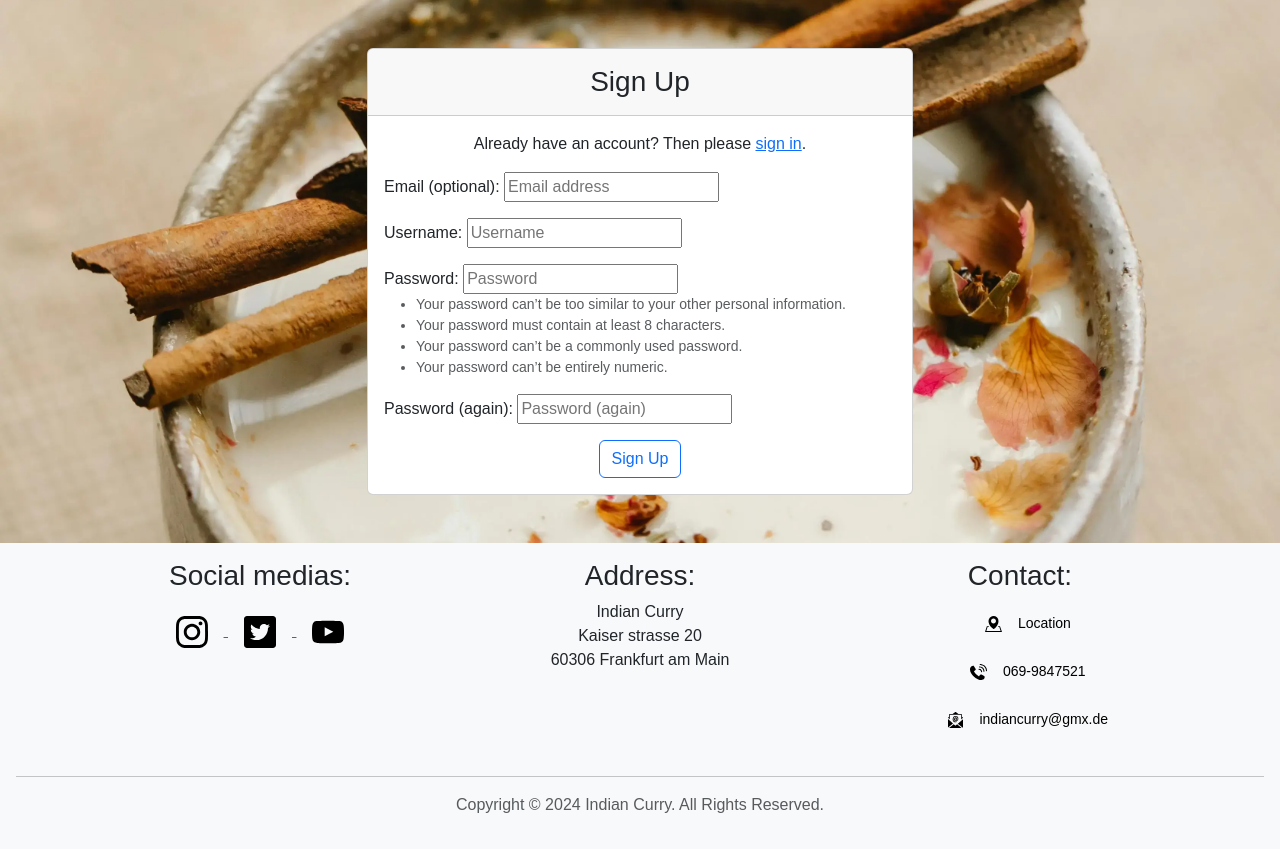
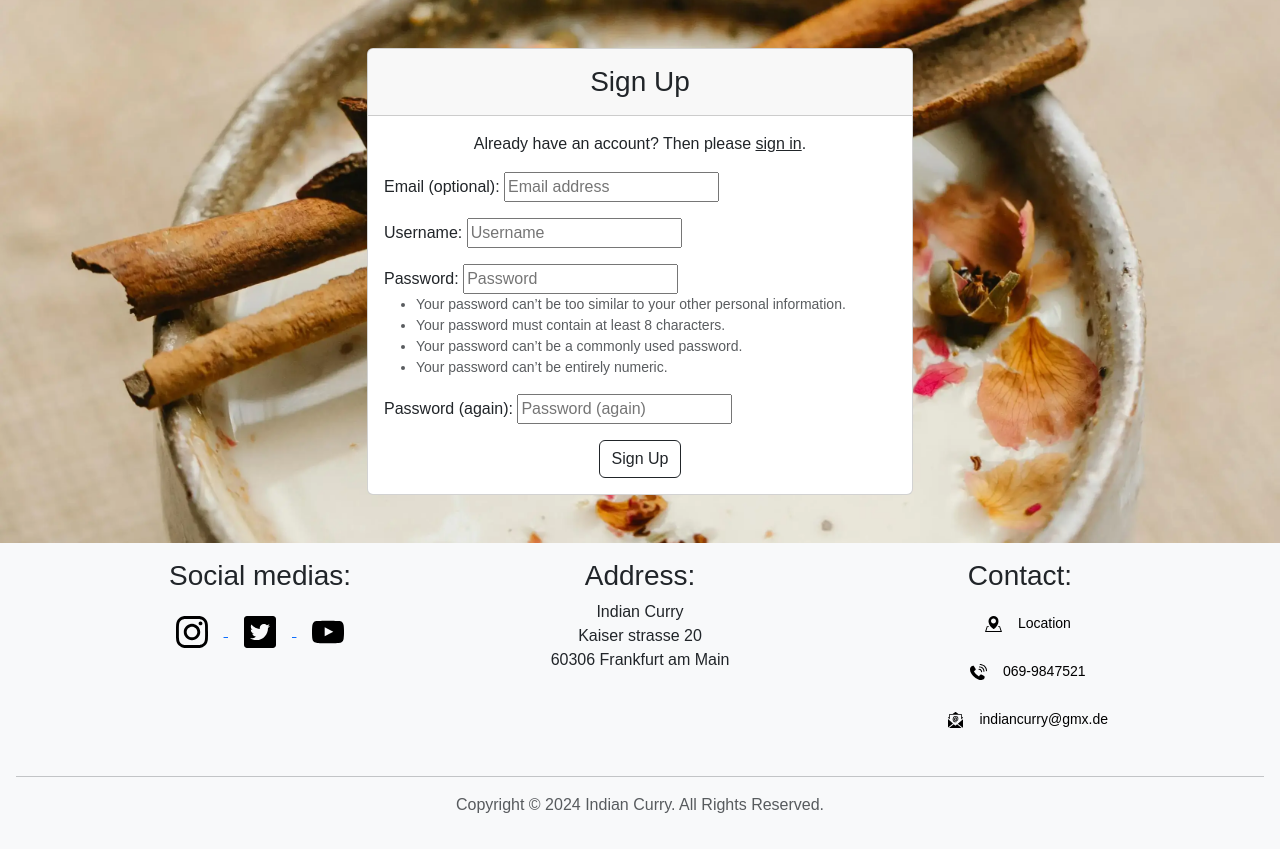
Before and after one commit to Pramilashanmugam/Restaurant, a Django app: page /accounts/signup/ in a window 1280 px wide. Shown: the part 139-988 px from the top of the page. Run offline with Django 5.2, Linux system fonts and the light colour scheme; some libraries are stand-ins or nearby versions.

Commit message:
sign up and sign in link color changed to dark, button color dark

```diff
--- a/templates/account/login.html
+++ b/templates/account/login.html
@@ -13,7 +13,7 @@
                     <h1 class="h3 mb-3 font-weight-normal">{% trans "Sign In" %}</h1>
                     <p>{% blocktrans %}Welcome to Indian Curry. To make Table reservation, please log in. If you have
                         not created an account yet, then {% endblocktrans %}
-                        <a class="link" href="{{ signup_url }}">sign up</a>
+                        <a class="link link-dark" href="{{ signup_url }}">sign up</a>
                         {% blocktrans %}first.{% endblocktrans %}
                     </p>
                 </div>
@@ -25,7 +25,7 @@
                         <input type="hidden" name="{{ redirect_field_name }}" value="{{ redirect_field_value }}" />
                         {% endif %}
                         <div class="text-center">
-                            <button type="submit" class="btn btn-success">{% trans "Sign in" %}</button>
+                            <button type="submit" class="btn btn-outline-dark">{% trans "Sign in" %}</button>
                         </div>
                     </form>
                 </div>
--- a/templates/account/signup.html
+++ b/templates/account/signup.html
@@ -15,7 +15,7 @@
                 </div>
                 <div class="card-body">
                     <p class="text-center">
-                        {% blocktranslate %}Already have an account? Then please <a href="{{ login_url }}">sign
+                        {% blocktranslate %}Already have an account? Then please <a href="{{ login_url }}" class="link-dark">sign
                             in</a>.{% endblocktranslate %}
                     </p>
                     {% if not SOCIALACCOUNT_ONLY %}
@@ -39,7 +39,7 @@
                             {{ redirect_field }}
                         </div>
                         <div class="text-center">
-                            <button type="submit" class="btn btn-outline-primary btn-md">
+                            <button type="submit" class="btn btn-outline-dark btn-md">
                                 {% trans "Sign Up" %}
                             </button>
                         </div>
```
